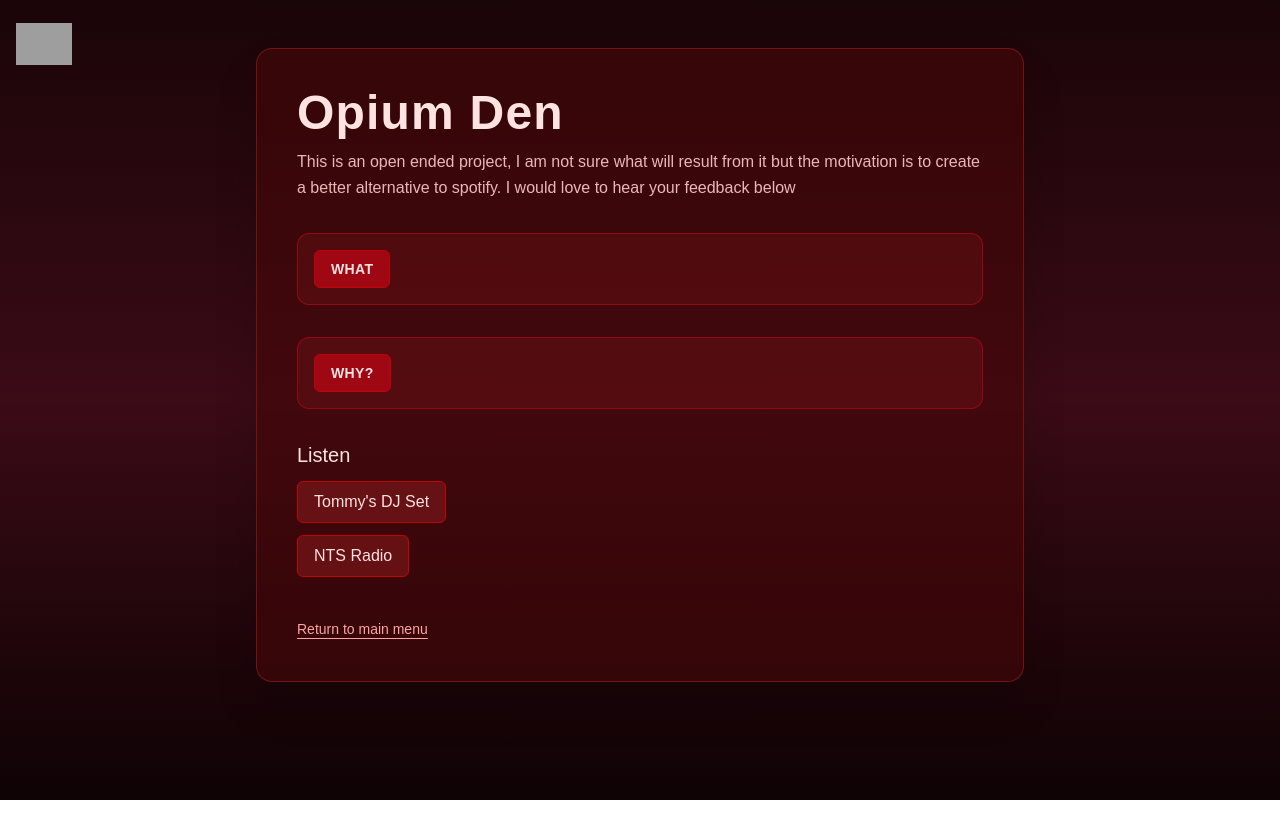
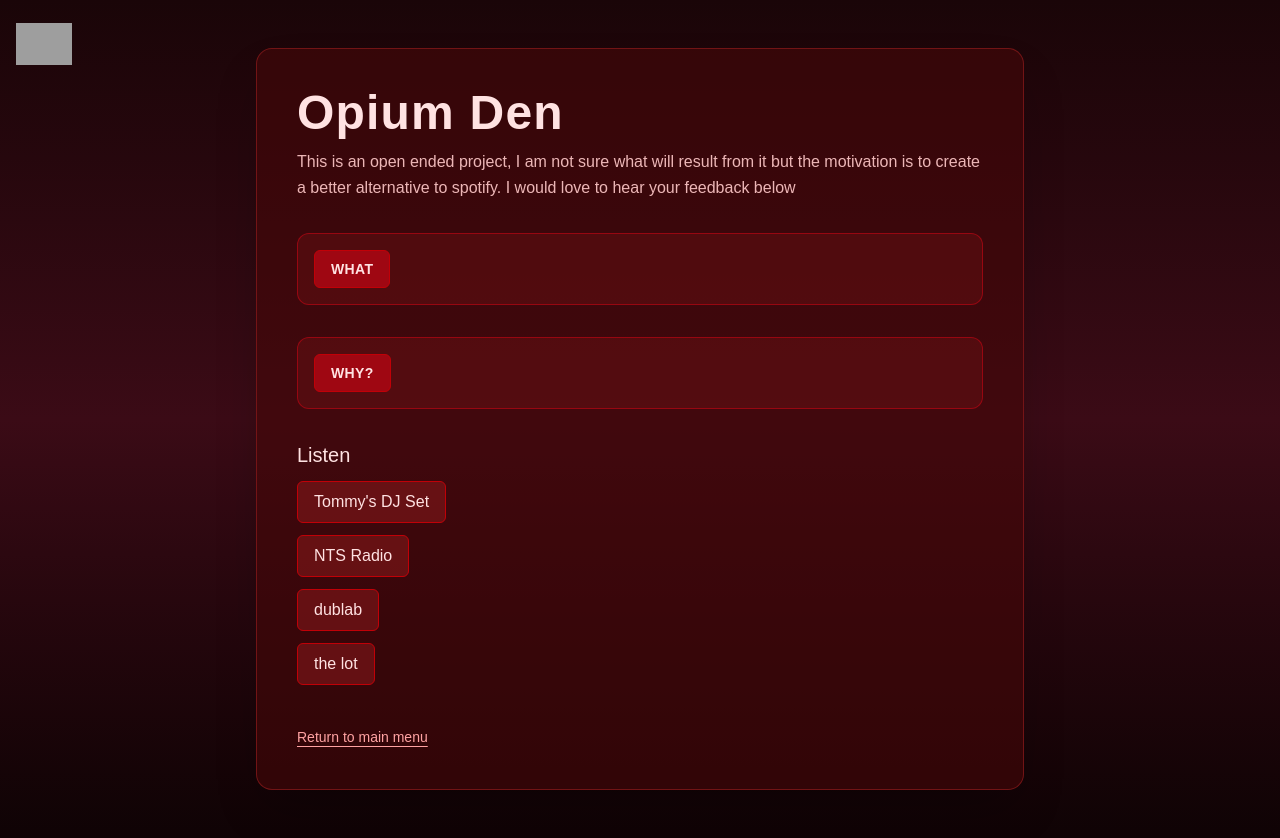
Before and after one commit to Tyler-Schwenk/tyler-schwenk.github.io, a Next.js app: page /opium-den in a window 1280 px wide. Before the commit the page ends 800 px from the top, so only its background shows below. Built offline with nearby package versions, Linux system fonts and the light colour scheme; grey boxes are pictures that could not be loaded.

Commit message:
aded links to opium den

```diff
--- a/app/opium-den/page.tsx
+++ b/app/opium-den/page.tsx
@@ -3,6 +3,8 @@ import Navigation from "@/components/Navigation";
 
 const NTS_RADIO_URL = "https://www.nts.live/";
 const TOMMY_DJ_SET_URL = "#";
+const DUBLAB_URL = "https://www.dublab.com/archive/andy-oro-and-akumen-made-to-move-radio-09-06-25";
+const THE_LOT_URL = "https://www.thelotradio.com/";
 
 /**
  * Renders the music lounge page with curated listening links.
@@ -80,6 +82,22 @@ export default function OpiumDenPage() {
           >
             NTS Radio
           </a>
+          <a
+            href={DUBLAB_URL}
+            target="_blank"
+            rel="noopener noreferrer"
+            className="block w-fit rounded-md border border-red-700 bg-red-900/60 px-4 py-2 text-red-100 hover:bg-red-800 transition-colors"
+          >
+            dublab
+          </a>
+          <a
+            href={THE_LOT_URL}
+            target="_blank"
+            rel="noopener noreferrer"
+            className="block w-fit rounded-md border border-red-700 bg-red-900/60 px-4 py-2 text-red-100 hover:bg-red-800 transition-colors"
+          >
+            the lot
+          </a>
         </section>
 
           <div className="mt-10">
```
